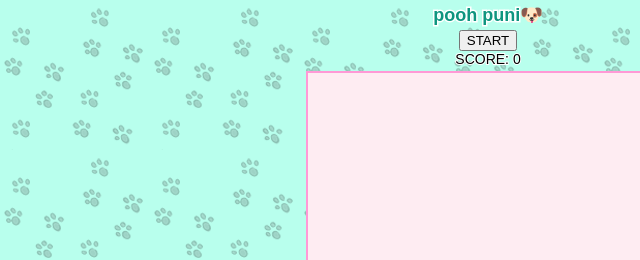
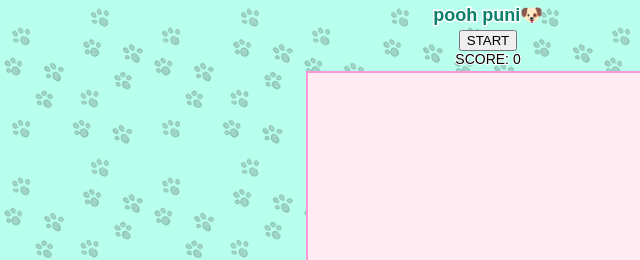
Before and after one commit to 7nahoge/pooh-puni, a plain HTML site: page index.html in a window 1280 px wide. Shown: the top 260 px of the page, 152-792 px from the left. Drawn offline with Linux system fonts and the light colour scheme.

Commit message:
Add files via upload

```diff
--- a/css/style.css
+++ b/css/style.css
@@ -13,7 +13,7 @@ body {
 h1 {
   font-size: 18px;
   margin: 4px;
-  color: #0e957f;
+  color: #0b806c;
   -webkit-text-stroke: 3px white;
   paint-order: stroke fill;
 }
```
